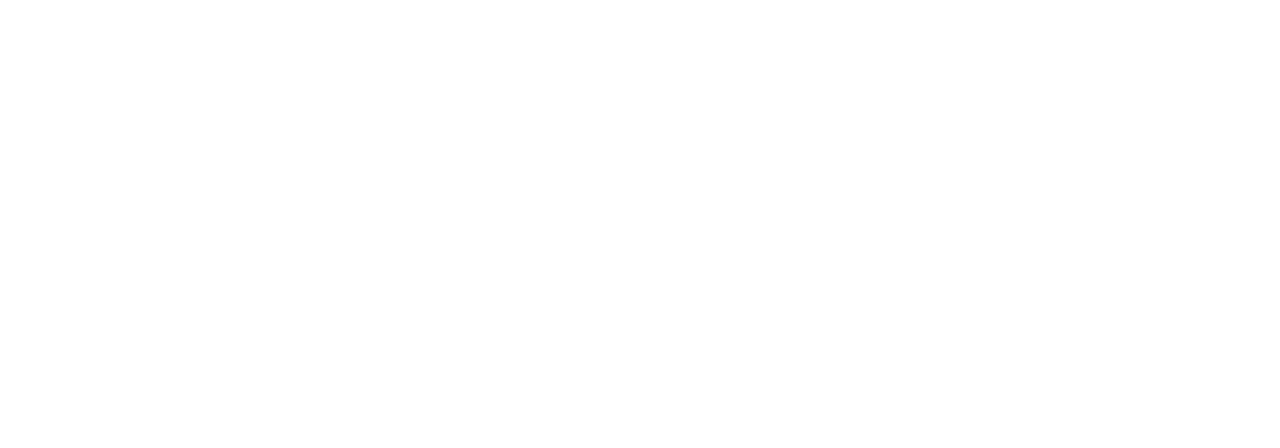
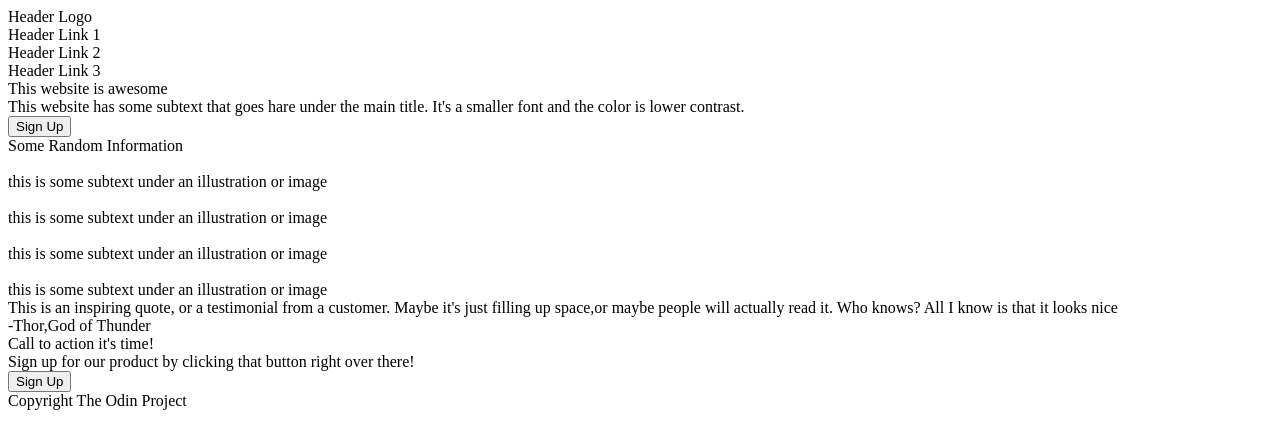
Before and after one commit to assiajsaad/landing-page-odin, a plain HTML site: page index.html in a window 1280 px wide. Drawn offline with Linux system fonts and the light colour scheme.

Commit message:
Added html skeleto structure

```diff
--- a/index.html
+++ b/index.html
@@ -1,12 +1,71 @@
 <!DOCTYPE html>
 <html lang="en">
-<head>
-    <meta charset="UTF-8">
-    <meta name="viewport" content="width=device-width, initial-scale=1.0">
+  <head>
+    <meta charset="UTF-8" />
+    <meta name="viewport" content="width=device-width, initial-scale=1.0" />
     <title>Landing Page</title>
-    <link rel="stylesheet" href="styles.css">
-</head>
-<body>
-
-</body>
+    <link rel="stylesheet" href="styles.css" />
+  </head>
+  <body>
+    <div class="header">
+      <div class="header-logo">Header Logo</div>
+      <div class="link">Header Link 1</div>
+      <div class="link">Header Link 2</div>
+      <div class="link">Header Link 3</div>
+    </div>
+    <div class="awesome">
+      <div class="awesome-title">This website is awesome</div>
+      <div class="awesome-subtext">
+        This website has some subtext that goes hare under the main title. It's
+        a smaller font and the color is lower contrast.
+      </div>
+      <button class="awesome-button">Sign Up</button>
+      <img src="" alt="" class="awesome-image" />
+    </div>
+    <div class="cards">
+      <div class="cards-title">Some Random Information</div>
+      <div class="cards-info">
+        <div class="card-1">
+          <img src="" alt="" class="card-img-1" />
+          <div class="card-subtext-1">
+            this is some subtext under an illustration or image
+          </div>
+        </div>
+        <div class="card-2">
+          <img src="" alt="" class="card-img-2" />
+          <div class="card-subtext-2">
+            this is some subtext under an illustration or image
+          </div>
+        </div>
+        <div class="card-3">
+          <img src="" alt="" class="card-img-3" />
+          <div class="card-subtext-3">
+            this is some subtext under an illustration or image
+          </div>
+        </div>
+        <div class="card-4">
+          <img src="" alt="" class="card-img-4" />
+          <div class="card-subtext-4">
+            this is some subtext under an illustration or image
+          </div>
+        </div>
+      </div>
+    </div>
+    <div class="quote">
+      <div class="quote-text">
+        This is an inspiring quote, or a testimonial from a customer. Maybe it's
+        just filling up space,or maybe people will actually read it. Who knows?
+        All I know is that it looks nice
+      </div>
+      <div class="quote-author">-Thor,God of Thunder</div>
+    </div>
+    <div class="sign-up">
+      <div class="sign-up-title">Call to action it's time!</div>
+      <div class="sign-up-subtext">
+        Sign up for our product by clicking that button right over there!
+      </div>
+      <button class="sign-up-button">Sign Up</button>
+    </div>
+    <div class="footer">Copyright The Odin Project</div>
+  </body>
 </html>
```
